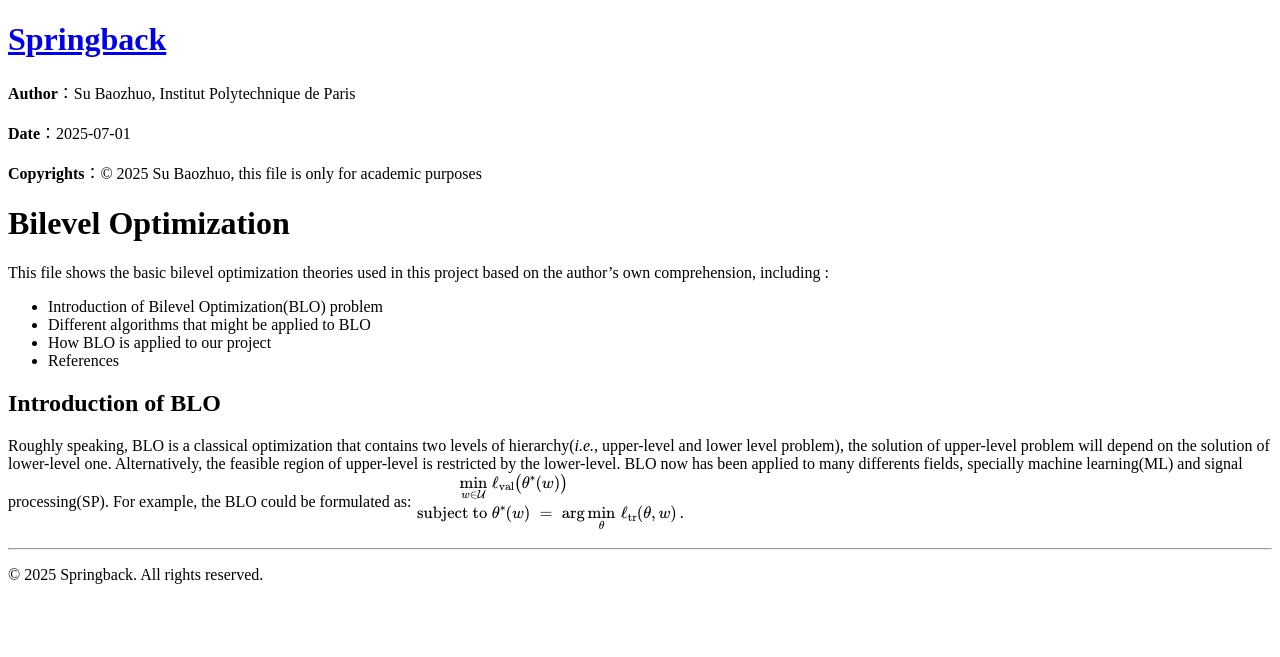
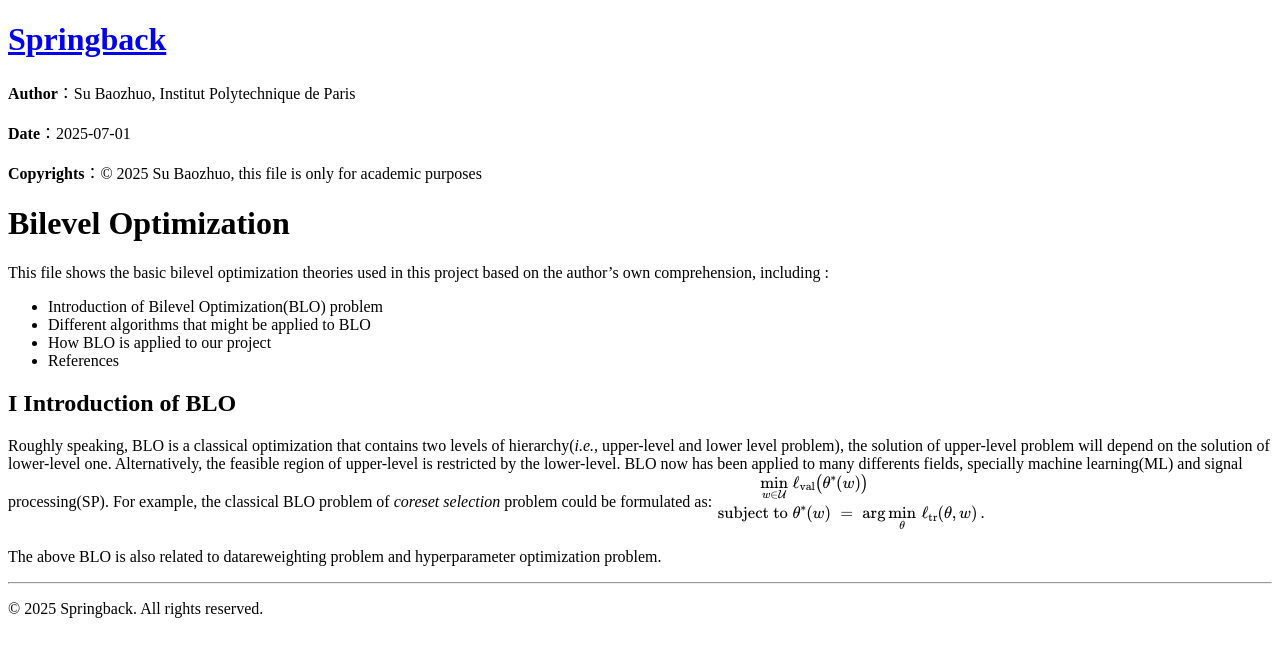
Before and after one commit to BaozhuoSU/Springback, a Jekyll site: the page built from theoreticalPart/Bilevel.md, in a window 1280 px wide. Shown: the top 657 px of the page. Built offline with Jekyll 4.4.1, drawn with Linux system fonts in a browser that asks for light colours.

Commit message:
Update Bilevel.md

```diff
--- a/theoreticalPart/Bilevel.md
+++ b/theoreticalPart/Bilevel.md
@@ -17,12 +17,14 @@ This file shows the basic bilevel optimization theories used in this project bas
 - References
 
 
-## Introduction of BLO
+## I Introduction of BLO
 Roughly speaking, BLO is a classical optimization that contains two levels of hierarchy(_i.e.,_ upper-level and lower level problem), the solution of upper-level problem will depend on the solution of lower-level one. Alternatively, the feasible region of upper-level is restricted by the lower-level.
-BLO now has been applied to many differents fields, specially machine learning(ML) and signal processing(SP). For example, the BLO could be formulated as:
+BLO now has been applied to many differents fields, specially machine learning(ML) and signal processing(SP). For example, the classical BLO problem of _coreset selection_ problem could be formulated as:
 $$
 \begin{aligned}
 \min_{w \in \mathcal{U}}\;&\ell_{\mathrm{val}}\bigl(\theta^*(w)\bigr) \\
 \text{subject to}\;&\theta^*(w) \;=\;\arg\min_{\theta}\,\ell_{\mathrm{tr}}(\theta, w)\,.
 \end{aligned}
 $$
+
+The above BLO is also related to datareweighting problem and hyperparameter optimization problem.
```
